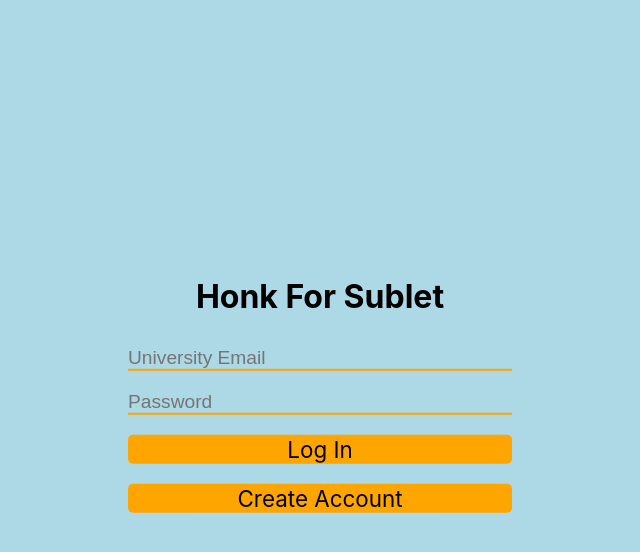
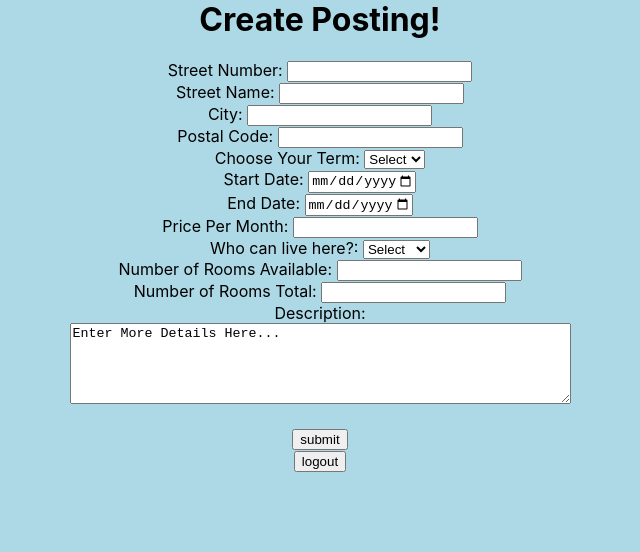
Before and after one commit to chirag1712/rental-finder-app, a React (Create React App) app in the folder client/: page /createPosting in a window 1280 px wide. Before the commit this address led to /. Shown: the top 552 px of the page, without its empty margins (320-960 px from the left). Built offline with nearby package versions, Linux system fonts and the light colour scheme; sample sign-in values are in the browser's storage.

Commit message:
managing user state in localstorage; will change to redux after this

```diff
--- a/client/src/App.js
+++ b/client/src/App.js
@@ -2,19 +2,28 @@ import './styles/App.css'
 import './styles/index.css'
 import Landing from './components/Landing/Landing';
 import CreatePosting from './components/CreatePosting/CreatePosting';
-import { Route, BrowserRouter as Router, Switch } from 'react-router-dom';
-import { useState } from 'react';
+import PrivateRoute from './components/PrivateRoute';
+import { Route, BrowserRouter as Router, Switch, useHistory } from 'react-router-dom';
+import { useEffect, useState } from 'react';
 
 function App() {
 
   const [userId, setUserId] = useState(null);
+
+  useEffect(() => {
+    const user = localStorage.getItem("user");
+    if (user) {
+      const foundUser = JSON.parse(user);
+      setUserId(foundUser.id); // could use tokens here as well but no need for adding complexity rn
+    }
+  }, []);
 
   return (
     <div className="App">
       <Router>
         <Switch>
           <Route path="/" exact component={() => <Landing setUserId={setUserId} />} />
-          <Route path="/createPosting" render={() => <CreatePosting user_id={userId} />} />
+          <PrivateRoute path="/createPosting" render={() => <CreatePosting user_id={userId} setUserId={setUserId} />} />
         </Switch>
       </Router>
     </div>)
--- a/client/src/components/CreatePosting/CreatePosting.js
+++ b/client/src/components/CreatePosting/CreatePosting.js
@@ -5,8 +5,7 @@ import axios from 'axios';
 
 import { Wrapper, Header } from './CreatePostingStyles';
 
-const CreatePosting = ({ user_id }) => {
-  const history = useHistory();
+const CreatePosting = ({ user_id, setUserId }) => {
 
   const [info, setInfo] = useState({
     term: '',
@@ -23,10 +22,6 @@ const CreatePosting = ({ user_id }) => {
     postal_code: ''
   });
 
-  useEffect(() => {
-    if(user_id==null) history.push('/');
-  }, []);
-
   const handleChange = e => setInfo({ ...info, [e.target.name]: e.target.value })
 
   const handleSubmit = async (e) => {
@@ -42,6 +37,11 @@ const CreatePosting = ({ user_id }) => {
       alert('Error!');
       console.log(err.response.data);
     }
+  }
+
+  const handleLogout = () => {
+    setUserId(null);
+    localStorage.clear();
   }
 
   return (
@@ -114,6 +114,7 @@ const CreatePosting = ({ user_id }) => {
         <br></br>
         <input type="submit" value="submit" />
       </form>
+      <button onClick={handleLogout}>logout</button>
     </Wrapper>
   );
 }
--- a/client/src/components/Landing/Landing.js
+++ b/client/src/components/Landing/Landing.js
@@ -1,4 +1,4 @@
-import { useState } from 'react';
+import { useEffect, useState } from 'react';
 import { useHistory } from "react-router-dom";
 import axios from 'axios';
 
@@ -7,9 +7,15 @@ import { Wrapper, Header } from '../CreatePosting/CreatePostingStyles';
 
 import './Landing.css';
 
-
 const Landing = ({ setUserId }) => {
     const history = useHistory();
+    useEffect(() => {
+        const user = localStorage.getItem("user");
+        if (user) {
+            // if user is logged in then direct them to createPosting
+            history.push("/createPosting")
+        }
+    });
 
     const [userInfo, setUserInfo] = useState({
         email: '',
@@ -48,8 +54,8 @@ const Landing = ({ setUserId }) => {
         try {
             const response = await axios.post('api/users/signup', data);
             // console.log(response);
-
             setUserId(response.data.id);
+            localStorage.setItem('user', JSON.stringify(response.data));
             history.push("/createPosting");
         } catch (err) {
             setError(err.response.data.error);
@@ -78,8 +84,8 @@ const Landing = ({ setUserId }) => {
         try {
             const response = await axios.post('api/users/login', data);
             // console.log(response);
-
-            setUserId(response.data.id)
+            setUserId(response.data.id);
+            localStorage.setItem('user', JSON.stringify(response.data));
             history.push("/createPosting");
         } catch (err) {
             setError(err.response.data.error);
@@ -90,7 +96,7 @@ const Landing = ({ setUserId }) => {
     return (
         <Wrapper>
             <div className="Dialog">
-            <Header> Honk For Sublet </Header>
+                <Header> Honk For Sublet </Header>
                 {createUser &&
                     <>
                         <Input
--- /dev/null
+++ b/client/src/components/PrivateRoute.js
@@ -0,0 +1,21 @@
+// used https://stackoverflow.com/questions/62605655/how-do-i-keep-track-of-whether-the-user-is-logged-in-on-my-website-or-not for reference
+import React from "react";
+import { Route, useHistory } from "react-router-dom";
+
+const PrivateRoute = ({ render: Component, ...rest }) => {
+    const history = useHistory();
+    return (
+        <Route
+            {...rest}
+            render={props => {
+                if (localStorage.getItem("user")) {
+                    return <Component {...props} />;
+                } else {
+                    history.push("/");
+                }
+            }}
+        />
+    );
+};
+
+export default PrivateRoute;
```
Also changed, not shown: 1 other file (tests, documents, lock files or other folders).
